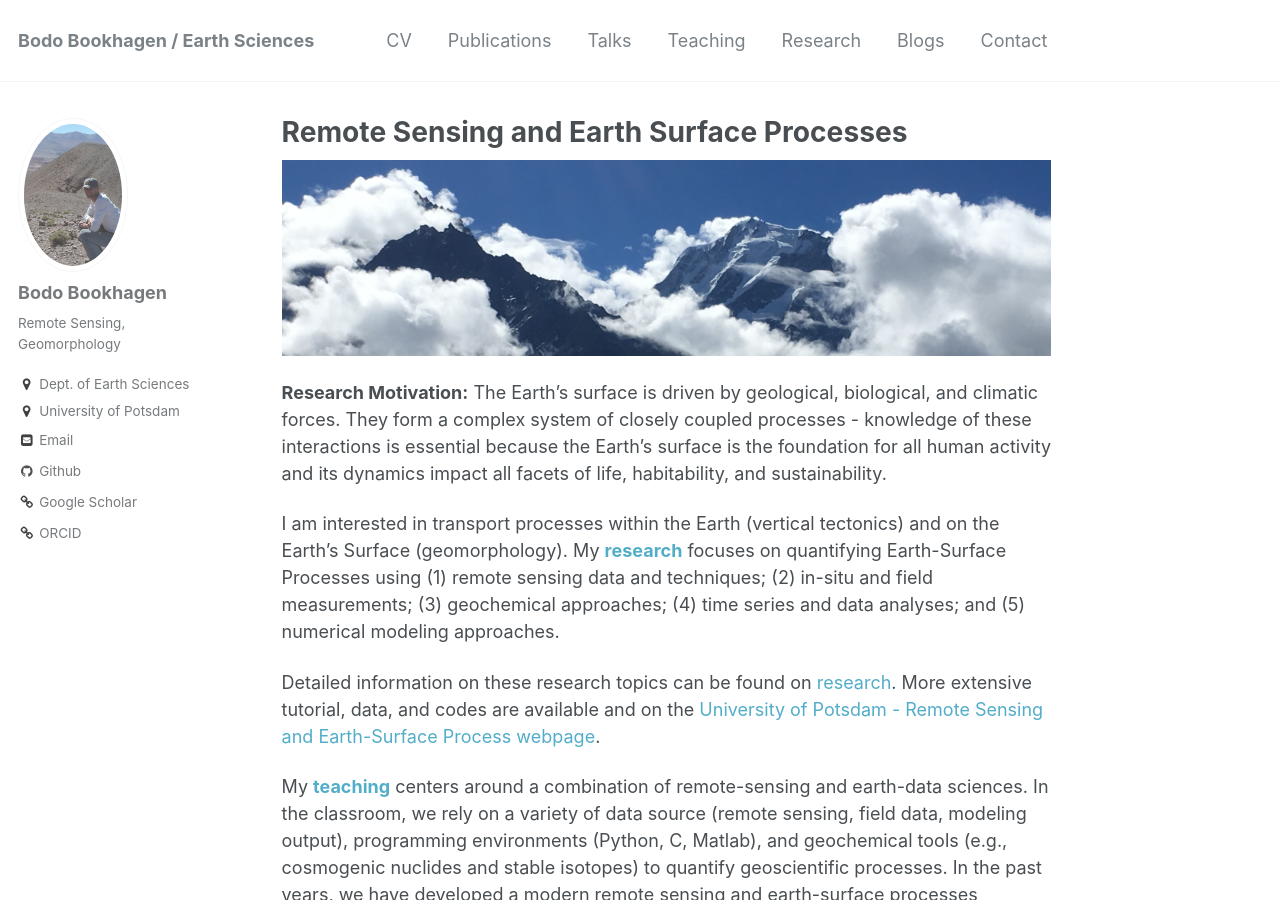
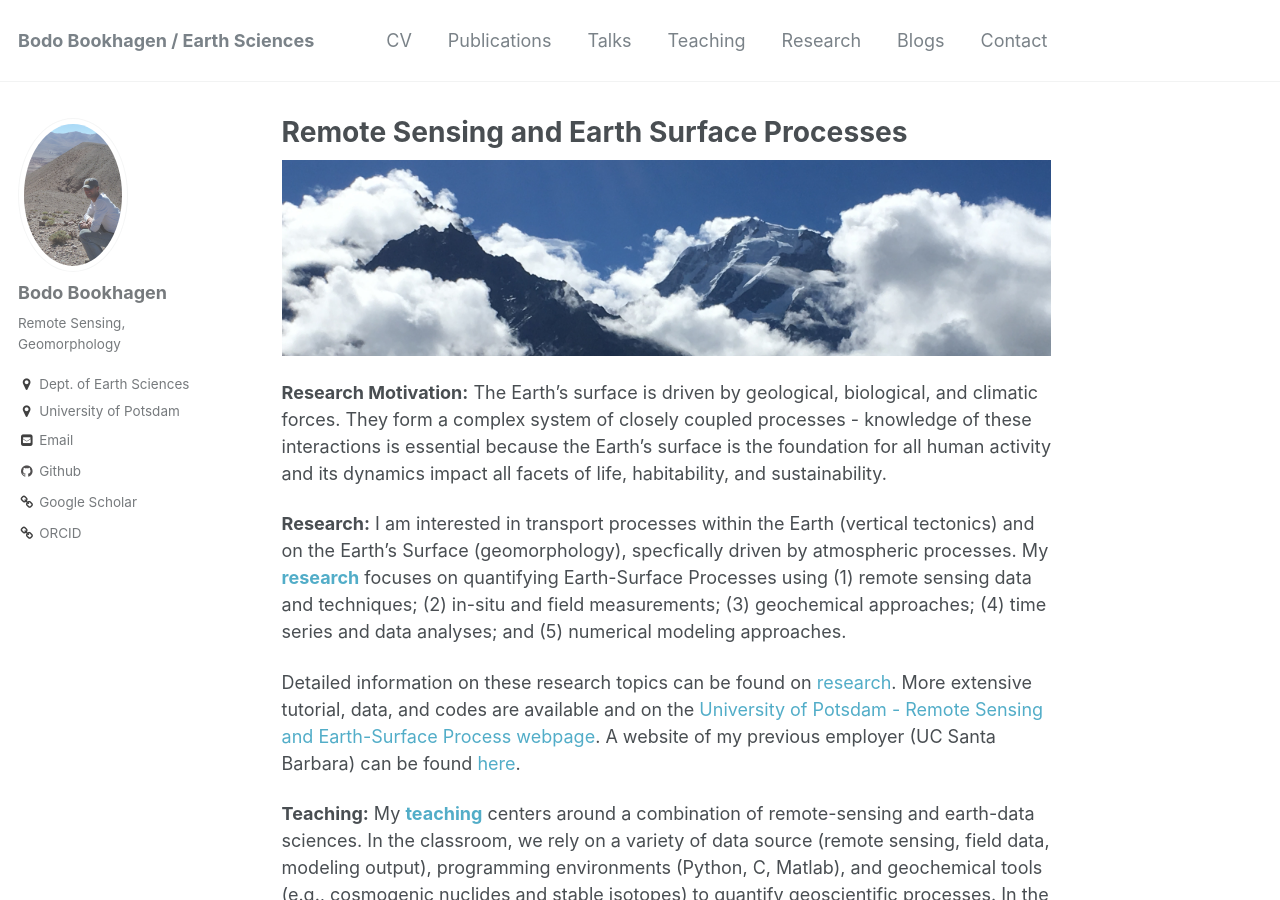
Before and after one commit to BodoBookhagen/BodoBookhagen.github.io, a Jekyll site: the page built from _pages/about.md, in a window 1280 px wide and 900 px high. Built offline with Jekyll 4.4.1, drawn with Linux system fonts in a browser that asks for light colours.

Commit message:
Jan-01 2019

```diff
--- a/_config.yml
+++ b/_config.yml
@@ -75,7 +75,7 @@ social:
 analytics:
   provider               :  "google-universal" # false (default), "google", "google-universal", "custom"
   google:
-    tracking_id          :
+    tracking_id          : UA-5260236-2
 
 
 # Site Author
--- a/_pages/about.md
+++ b/_pages/about.md
@@ -12,12 +12,11 @@ redirect_from:
 **Research Motivation:** The Earth's surface is driven by geological, biological, and climatic forces. They form a complex system of closely coupled processes - knowledge of these interactions is essential because the Earth’s
 surface is the foundation for all human activity and its dynamics impact all facets of life, habitability, and sustainability.
 
-I am interested in transport processes within the Earth (vertical tectonics) and on the Earth's Surface (geomorphology). My [**research**](http://bodobookhagen.github.io/research) focuses on quantifying Earth-Surface Processes using (1) remote sensing data and techniques; (2) in-situ and field measurements; (3) geochemical approaches; (4) time series and data analyses; and (5) numerical modeling approaches.
+**Research:** I am interested in transport processes within the Earth (vertical tectonics) and on the Earth's Surface (geomorphology), specfically driven by atmospheric processes. My [**research**](http://bodobookhagen.github.io/research) focuses on quantifying Earth-Surface Processes using (1) remote sensing data and techniques; (2) in-situ and field measurements; (3) geochemical approaches; (4) time series and data analyses; and (5) numerical modeling approaches.
 
-Detailed information on these research topics can be found on [research](http://bodobookhagen.github.io/research). More extensive tutorial, data, and codes are available and on the [University of Potsdam - Remote Sensing and Earth-Surface Process webpage](http://UP-RS-ESP.github.io/).
+Detailed information on these research topics can be found on [research](http://bodobookhagen.github.io/research). More extensive tutorial, data, and codes are available and on the [University of Potsdam - Remote Sensing and Earth-Surface Process webpage](http://UP-RS-ESP.github.io/). A website of my previous employer (UC Santa Barbara) can be found [here](http://www.geog.ucsb.edu/~bodo/).
 
-
-My [**teaching**](http://bodobookhagen.github.io/teaching) centers around a combination of remote-sensing and earth-data sciences. In the classroom, we rely on a variety of data source (remote sensing, field data, modeling output), programming environments (Python, C, Matlab), and geochemical tools (e.g., cosmogenic nuclides and stable isotopes) to quantify geoscientific processes. In the past years, we have developed a modern remote sensing and earth-surface processes curriculum and we are running an international MSc program *Remote Sensing, geoInformation, and Visualization* (see [our Department webpage](http://www.geo.uni-potsdam.de/msc-RSIV-e.html), the [university's application website](https://www.uni-potsdam.de/de/mnfakul/studium-und-lehre/master/remote-sensing-geoinformation-and-visualization.html), and the [DAAD](https://www.daad.de/deutschland/studienangebote/international-programmes/en/detail/4855/). All teaching material are available on the Moodle platform at the University of Potsdam.
+**Teaching:** My [**teaching**](http://bodobookhagen.github.io/teaching) centers around a combination of remote-sensing and earth-data sciences. In the classroom, we rely on a variety of data source (remote sensing, field data, modeling output), programming environments (Python, C, Matlab), and geochemical tools (e.g., cosmogenic nuclides and stable isotopes) to quantify geoscientific processes. In the past years, we have developed a modern remote sensing and earth-surface processes curriculum and we are running an international MSc program *Remote Sensing, geoInformation, and Visualization* (see [our Department webpage](http://www.geo.uni-potsdam.de/msc-RSIV-e.html), the [university's application website](https://www.uni-potsdam.de/de/mnfakul/studium-und-lehre/master/remote-sensing-geoinformation-and-visualization.html), and the [DAAD](https://www.daad.de/deutschland/studienangebote/international-programmes/en/detail/4855/). All teaching material are available on the Moodle platform at the University of Potsdam.
 
 My current MSc teaching focuses on (1) Earth System Science; (2) Remote Sensing of the Environment; (3) Applied Remote Sensing: Aerial photogrammetry, Structure from Motion, and Lidar data; (4) Applied Remote Sensing: Point Cloud analyses for the Environmental sciences; and (5) Spatiotemporal analysis of remote sensing and earth-science data using Python.
 
```
